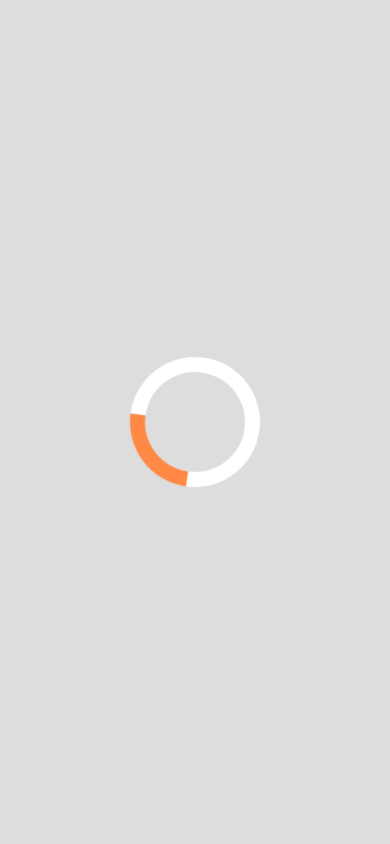
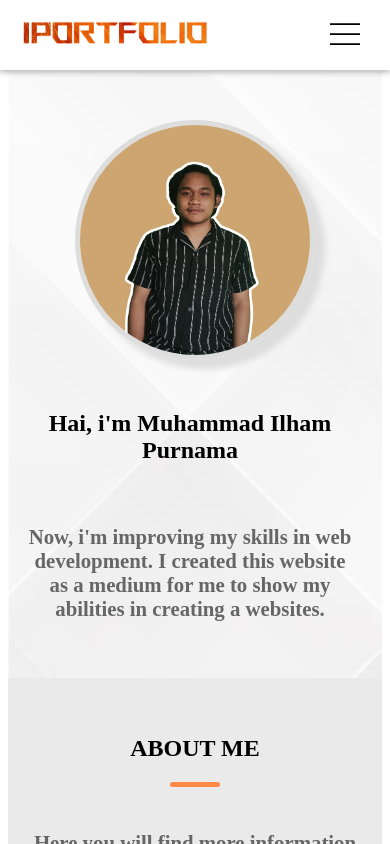
Before and after one commit to ilhamprnm/iPortfolio, a React (Vite) app: page / in a window 390 px wide. Shown: the top 844 px of the page. Built offline with nearby package versions, Linux system fonts and the light colour scheme; the HTML template or start-up script is replaced by a standard one.

Commit message:
turn off loader (didnt work on mobile)

```diff
--- a/src/App.jsx
+++ b/src/App.jsx
@@ -5,7 +5,7 @@ import About from "./About.jsx"
 import Projects from "./Projects.jsx"
 import Contacts from "./Contacts.jsx"
 import Footer from "./Footer.jsx"
-import Loader from "./Loader.jsx"
+// import Loader from "./Loader.jsx"
 
 
 export default function App () {
@@ -13,7 +13,7 @@ export default function App () {
 
   return (
     <>
-      <Loader />
+      {/* <Loader /> */}
       <Header />
       <Home />
       <About />
```
